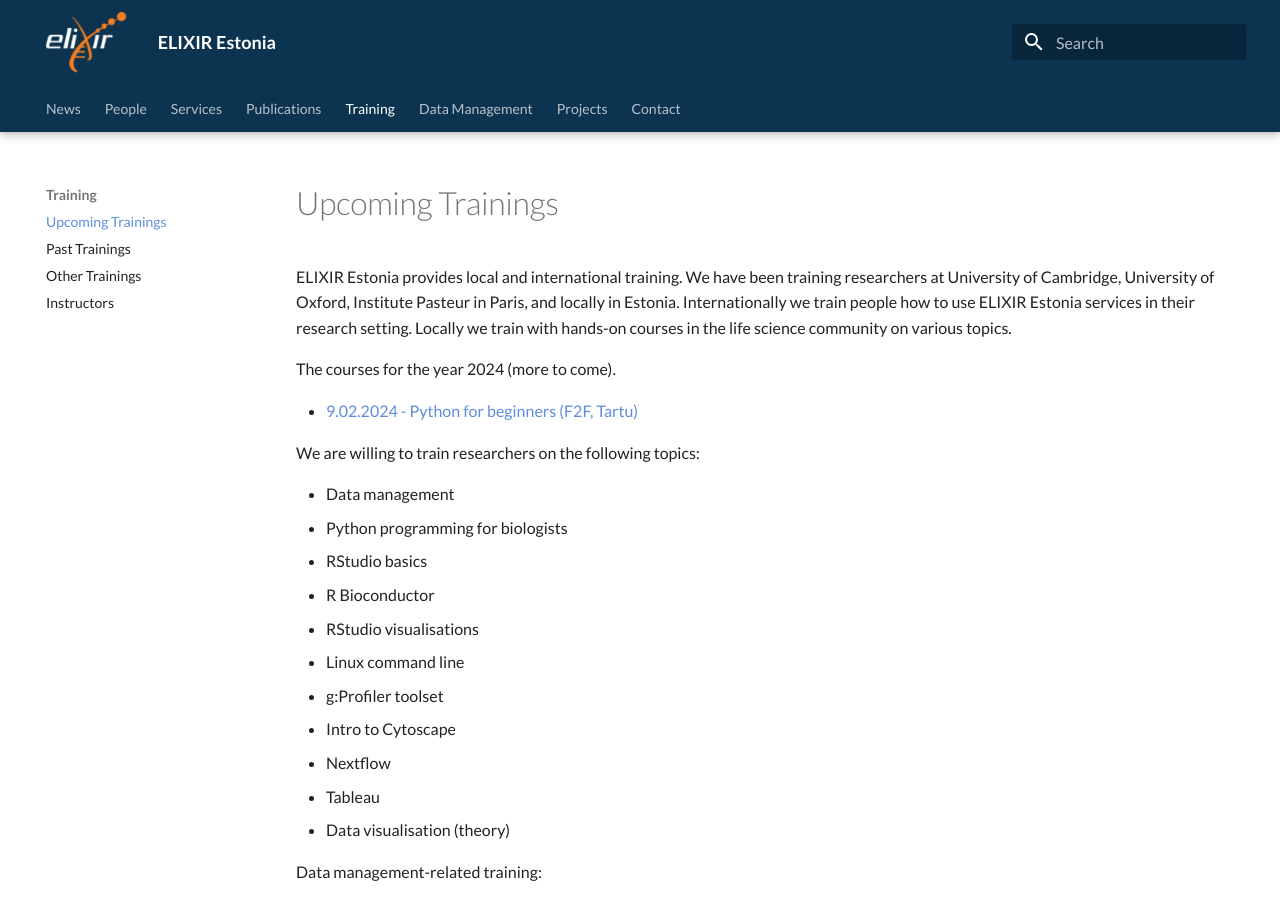
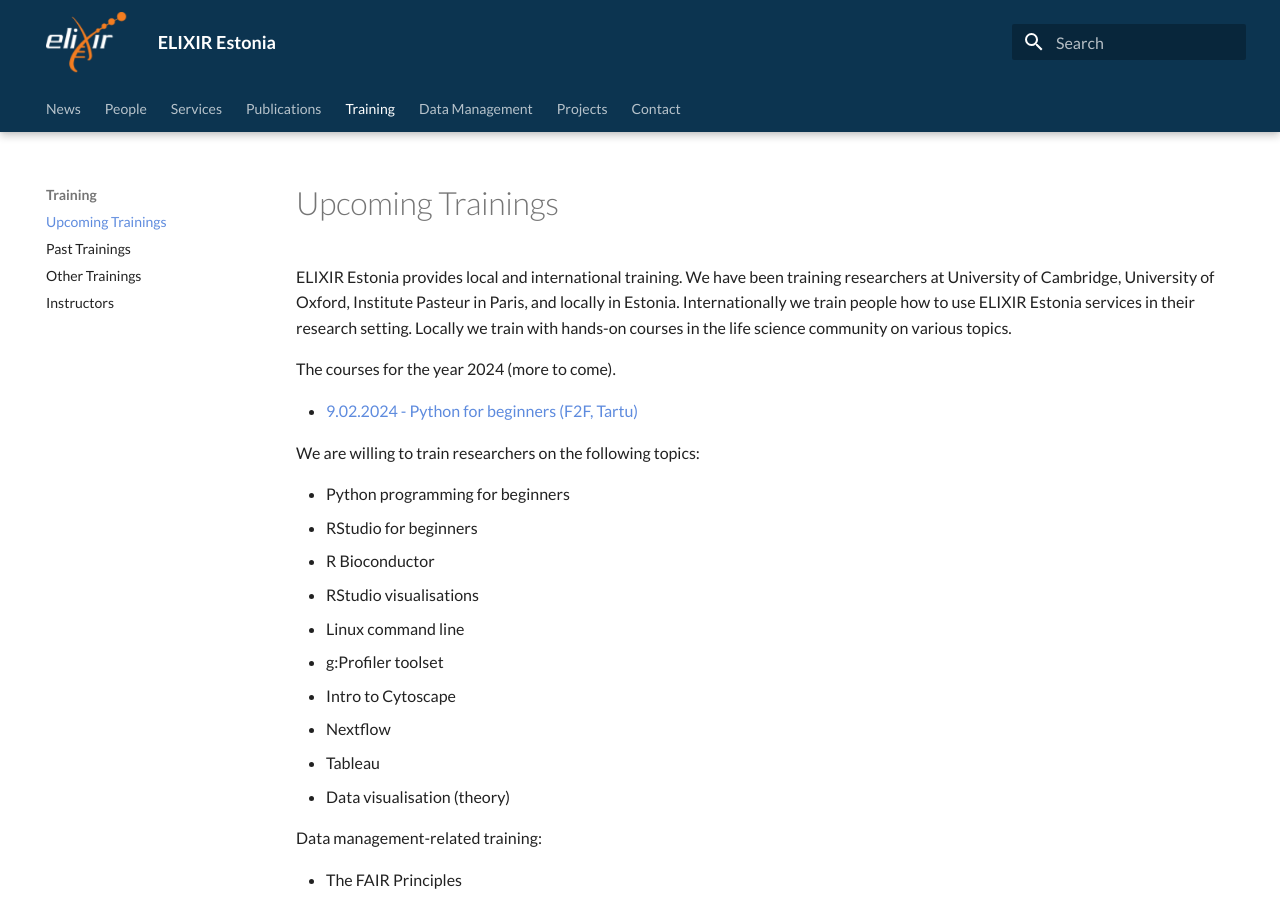
Before and after one commit to ELIXIREstonia/elixirestonia.github.io, an MkDocs documentation site: the page built from content/training/upcoming.md, in a window 1280 px wide and 900 px high. Built offline with MkDocs 1.6.1 and Material for MkDocs 9.7.7, drawn with Linux system fonts in a browser that asks for light colours.

Commit message:
updated training list

```diff
--- a/content/training/upcoming.md
+++ b/content/training/upcoming.md
@@ -16,9 +16,8 @@
 
 We are willing to train researchers on the following topics:
 
-* Data management
-* Python programming for biologists
-* RStudio basics
+* Python programming for beginners
+* RStudio for beginners
 * R Bioconductor
 * RStudio visualisations
 * Linux command line
```
